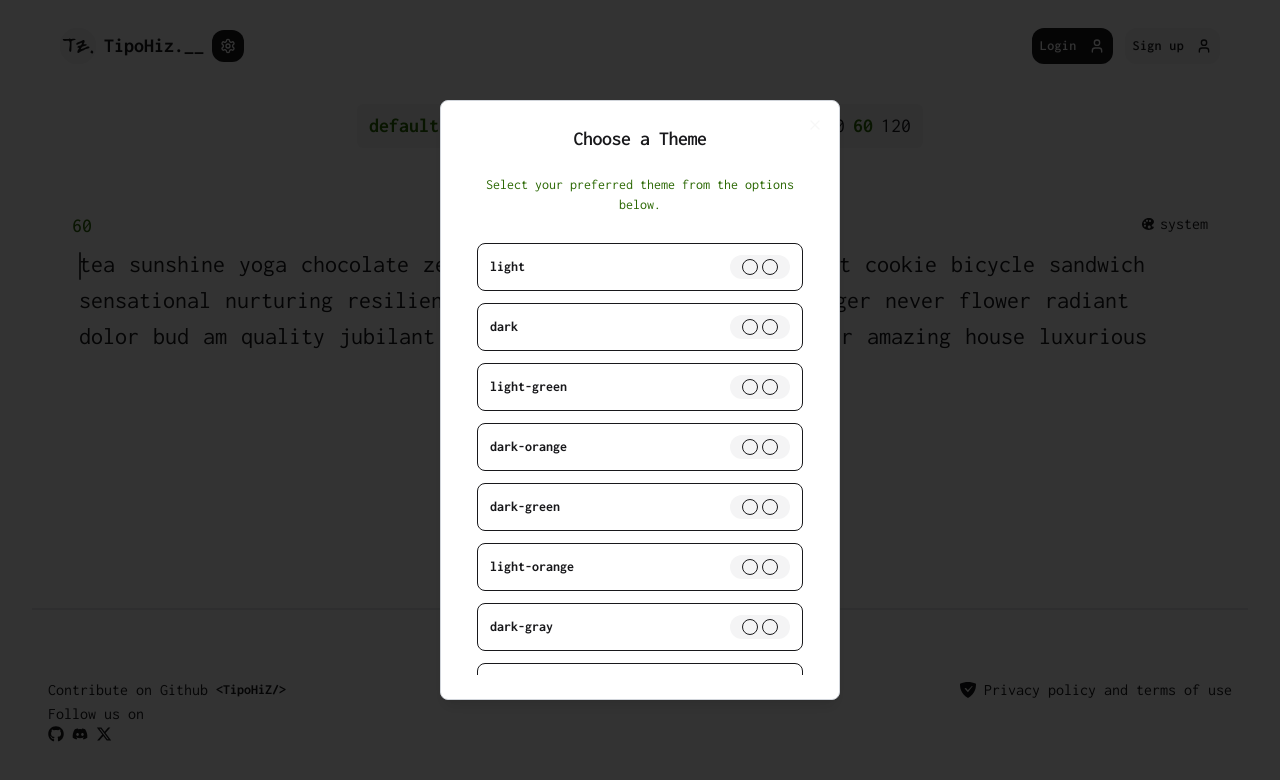
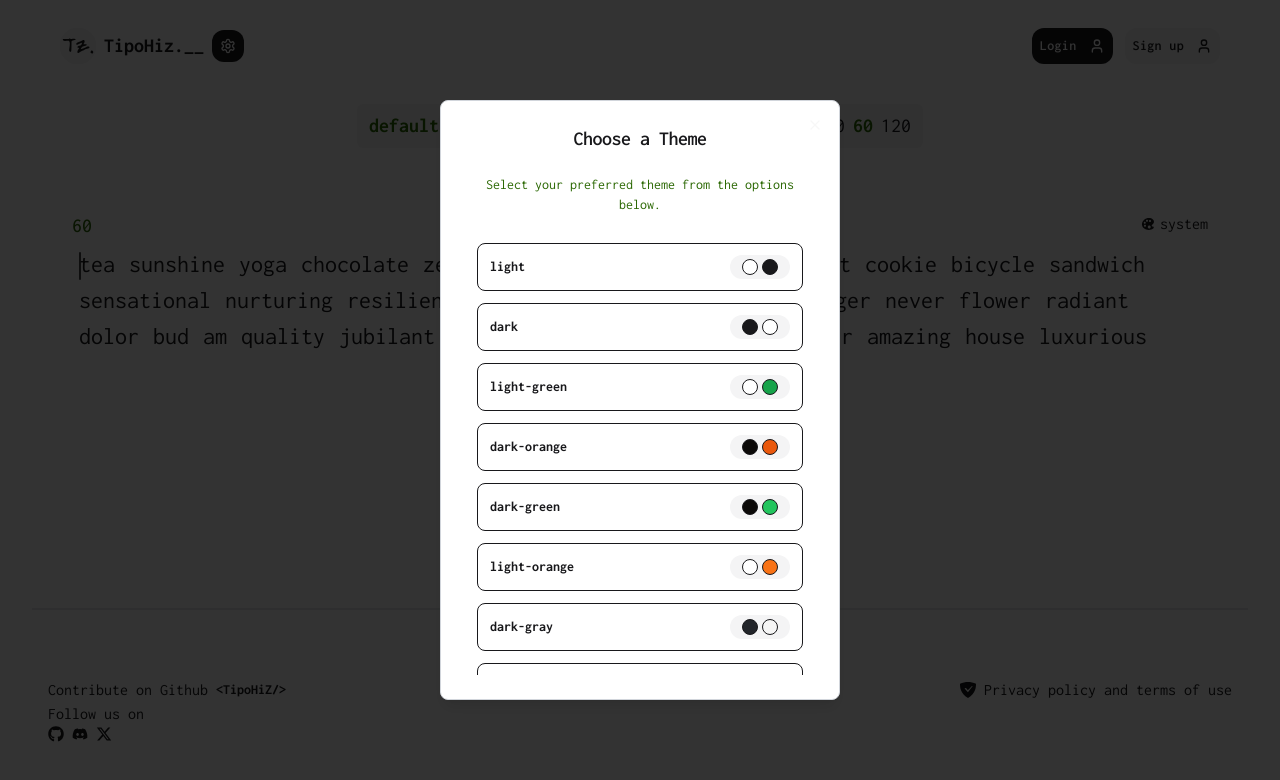
Before and after one commit to JhohannesK/TipoHiZ, a Next.js app: page / in a window 1280 px wide. Both pictures are taken after a click on the button "system". Shown: the top 780 px of the page. Built offline with nearby package versions, Linux system fonts and the light colour scheme; what simple-zustand-devtools would draw is missing.

Commit message:
checking out theme not changing issue

```diff
--- a/components/expo/theme-choose.tsx
+++ b/components/expo/theme-choose.tsx
@@ -12,7 +12,7 @@ import {
    DialogTitle,
    DialogTrigger,
 } from '../UI/dialog';
-import { THEMES } from './theme.constant';
+import { THEMES,THEME_COLORS } from './theme.constant';
 
 export default function ThemeChoose() {
    const { setTheme, theme, resolvedTheme } = useTheme();
@@ -55,8 +55,8 @@ export default function ThemeChoose() {
                </DialogDescription>
             </DialogHeader>
             <div className="flex flex-row flex-wrap justify-center gap-3 p-3 w-full overflow-auto">
-               {THEMES.map((themeString) => {
-                  const [currtheme, color1, color2] = themeString.split(',');
+               {THEMES.map((currtheme) => {
+                  const colors = THEME_COLORS[currtheme];
                   return (
                      <button
                         className={`flex items-center justify-between px-3 rounded-lg w-full h-12 font-bold text-sm transition duration-300 ease-in-out transform hover:scale-105 focus:outline-none ${
@@ -74,11 +74,11 @@ export default function ThemeChoose() {
                         <div className="flex gap-1 px-3 py-1 bg-foreground rounded-full">
                            <span
                               className="w-4 h-4 rounded-full border border-input"
-                              style={{ backgroundColor: color1 }}
+                              style={{ backgroundColor: colors[0] }}
                            />
                            <span
                               className="w-4 h-4 rounded-full border border-input"
-                              style={{ backgroundColor: color2 }}
+                              style={{ backgroundColor: colors[1] }}
                            />
                         </div>
                      </button>
```
